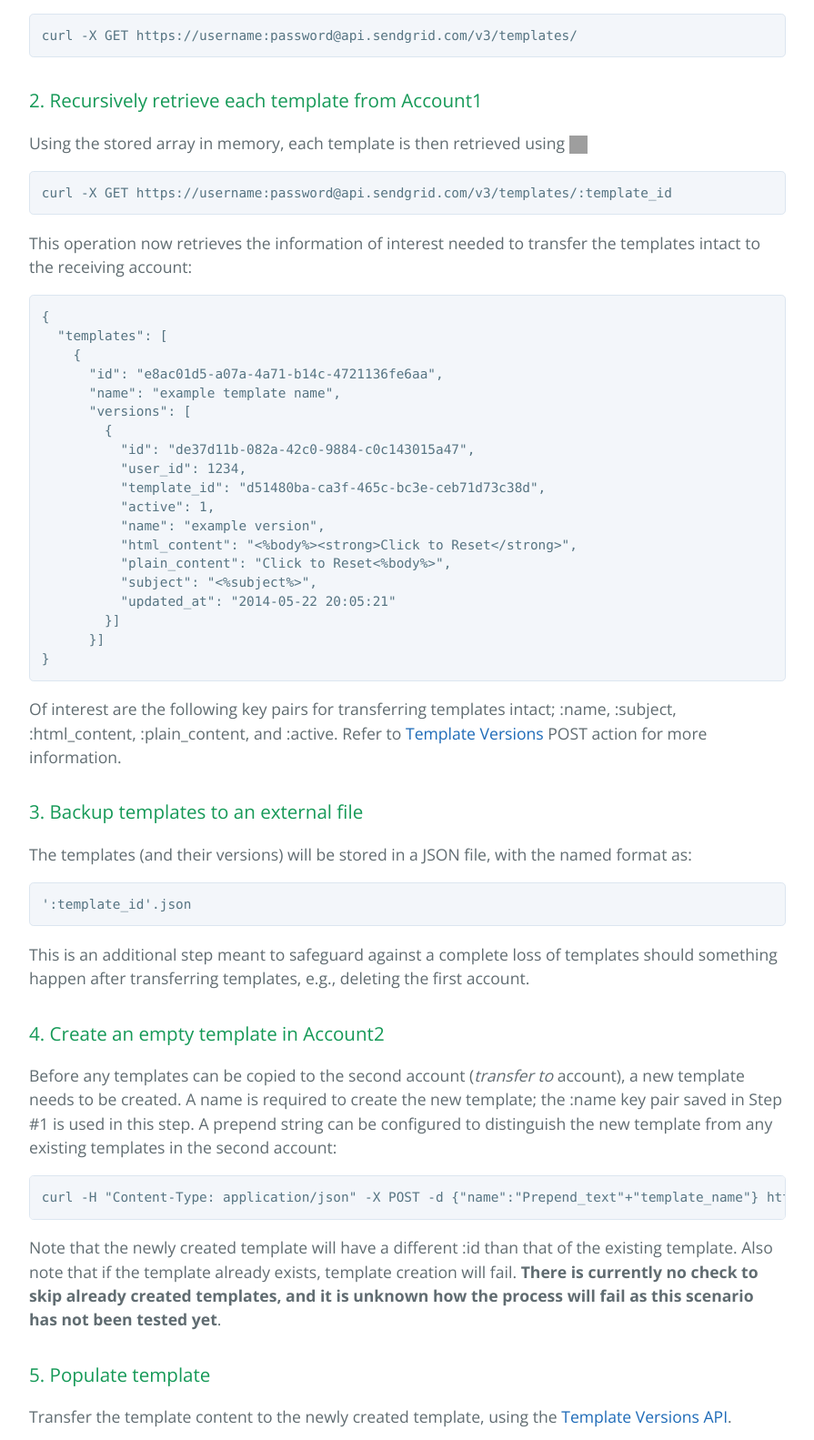
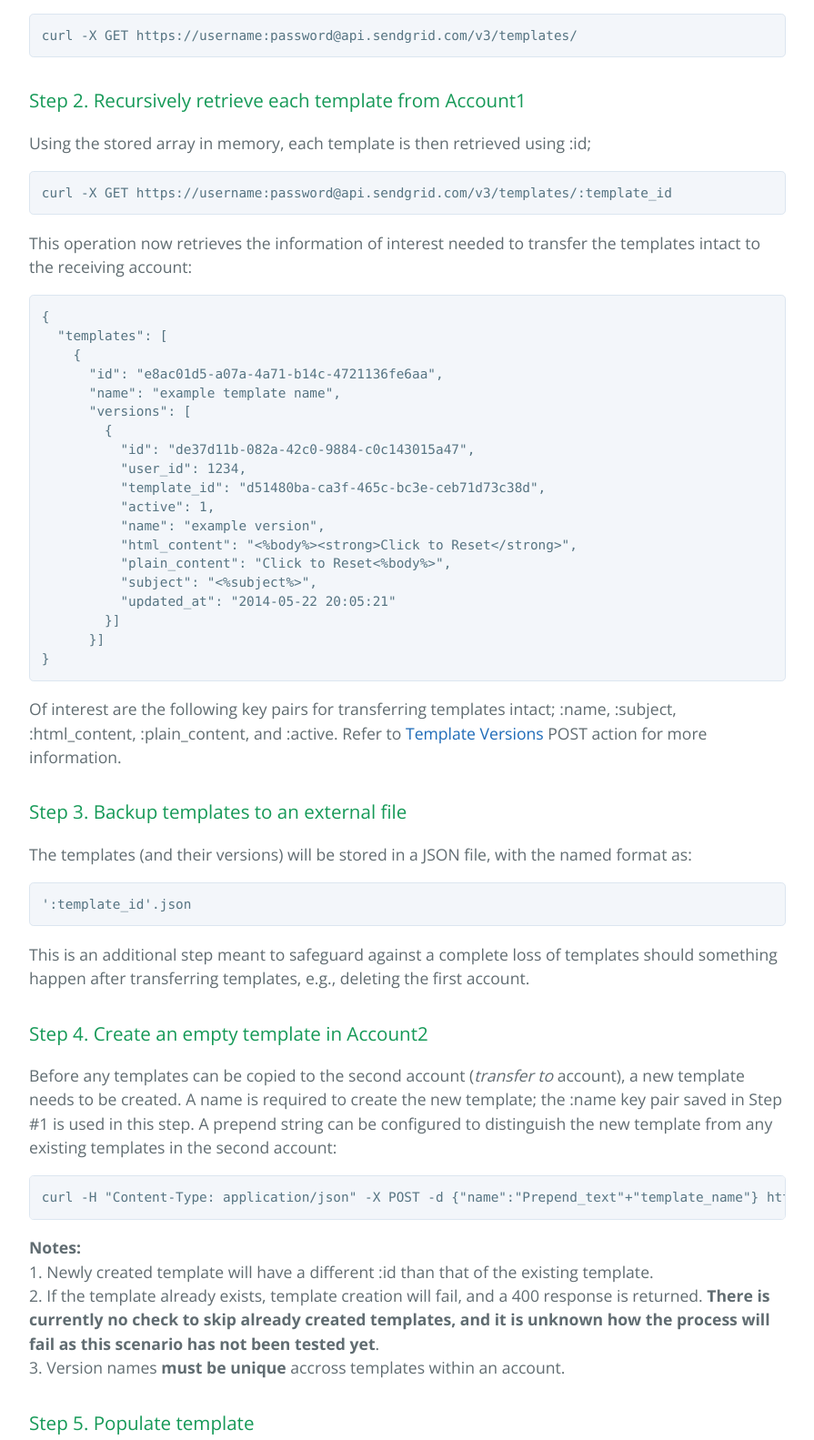
Before and after one commit to astrocaribe/template_transfer, a plain HTML site: page index.html in a window 1280 px wide. Shown: the part 1853-3436 px from the top of the page at 91% size, without its empty margins (192-1087 px from the left). Drawn offline with nearby package versions, Linux system fonts and the light colour scheme; grey boxes are pictures that could not be loaded.

```diff
--- a/index.html
+++ b/index.html
@@ -42,12 +42,12 @@
 
 <p><strong>Note:</strong> <em>This solution was coded in Ruby 2.1.2; to code in another language, use this flow as a guide, and code against appropriate analogs.</em></p>
 
-<p><strong>Important Caveat:</strong> Currently, this script <strong>does not</strong> selectively copy templates. This script will copy <strong>ALL</strong> of the templates from the first account.</p>
+<p><strong>Important Caveat:</strong> <em>Currently, this script *</em>does not** selectively copy templates. This script will copy <strong>ALL</strong> of the templates from the first account.*</p>
 
 <p>With that out of the way, here's the current flow, all examples within are drawn from the <a href="https://sendgrid.com/docs/API_Reference/Web_API_v3/Template_Engine/templates.html">Template API</a> docs:</p>
 
 <h3>
-<a id="1-retrieve-all-available-templates-from-account1" class="anchor" href="#1-retrieve-all-available-templates-from-account1" aria-hidden="true"><span class="octicon octicon-link"></span></a>1. Retrieve all available templates from Account1</h3>
+<a id="step-1-retrieve-all-available-templates-from-account1" class="anchor" href="#step-1-retrieve-all-available-templates-from-account1" aria-hidden="true"><span class="octicon octicon-link"></span></a>Step 1. Retrieve all available templates from Account1</h3>
 
 <p>In this step, all templates are copied from the first account (the <em>transfer from</em> account). This operation <em>does not</em> copy the template content; only the identifying information is retrieved:</p>
 
@@ -76,9 +76,9 @@
 </code></pre>
 
 <h3>
-<a id="2-recursively-retrieve-each-template-from-account1" class="anchor" href="#2-recursively-retrieve-each-template-from-account1" aria-hidden="true"><span class="octicon octicon-link"></span></a>2. Recursively retrieve each template from Account1</h3>
+<a id="step-2-recursively-retrieve-each-template-from-account1" class="anchor" href="#step-2-recursively-retrieve-each-template-from-account1" aria-hidden="true"><span class="octicon octicon-link"></span></a>Step 2. Recursively retrieve each template from Account1</h3>
 
-<p>Using the stored array in memory, each template is then retrieved using <img class="emoji" title=":id:" alt=":id:" src="https://assets-cdn.github.com/images/icons/emoji/unicode/1f194.png" height="20" width="20" align="absmiddle"></p>
+<p>Using the stored array in memory, each template is then retrieved using :id;</p>
 
 <pre><code>curl -X GET https://username:password@api.sendgrid.com/v3/templates/:template_id
 </code></pre>
@@ -109,7 +109,7 @@
 <p>Of interest are the following key pairs for transferring templates intact; :name, :subject, :html_content, :plain_content, and :active. Refer to <a href="https://sendgrid.com/docs/API_Reference/Web_API_v3/Template_Engine/versions.html">Template Versions</a> POST action for more information.</p>
 
 <h3>
-<a id="3-backup-templates-to-an-external-file" class="anchor" href="#3-backup-templates-to-an-external-file" aria-hidden="true"><span class="octicon octicon-link"></span></a>3. Backup templates to an external file</h3>
+<a id="step-3-backup-templates-to-an-external-file" class="anchor" href="#step-3-backup-templates-to-an-external-file" aria-hidden="true"><span class="octicon octicon-link"></span></a>Step 3. Backup templates to an external file</h3>
 
 <p>The templates (and their versions) will be stored in a JSON file, with the named format as:</p>
 
@@ -119,17 +119,20 @@
 <p>This is an additional step meant to safeguard against a complete loss of templates should something happen after transferring templates, e.g., deleting the first account.</p>
 
 <h3>
-<a id="4-create-an-empty-template-in-account2" class="anchor" href="#4-create-an-empty-template-in-account2" aria-hidden="true"><span class="octicon octicon-link"></span></a>4. Create an empty template in Account2</h3>
+<a id="step-4-create-an-empty-template-in-account2" class="anchor" href="#step-4-create-an-empty-template-in-account2" aria-hidden="true"><span class="octicon octicon-link"></span></a>Step 4. Create an empty template in Account2</h3>
 
 <p>Before any templates can be copied to the second account (<em>transfer to</em> account), a new template needs to be created. A name is required to create the new template; the :name key pair saved in Step #1 is used in this step. A prepend string can be configured to distinguish the new template from any existing templates in the second account:</p>
 
 <pre><code>curl -H "Content-Type: application/json" -X POST -d {"name":"Prepend_text"+"template_name"} https://username:password@api.sendgrid.com/v3/templates/
 </code></pre>
 
-<p>Note that the newly created template will have a different :id than that of the existing template. Also note that if the template already exists, template creation will fail. <strong>There is currently no check to skip already created templates, and it is unknown how the process will fail as this scenario has not been tested yet</strong>.</p>
+<p><strong>Notes:</strong><br>
+1. Newly created template will have a different :id than that of the existing template.<br>
+2. If the template already exists, template creation will fail, and a 400 response is returned. <strong>There is currently no check to skip already created templates, and it is unknown how the process will fail as this scenario has not been tested yet</strong>.<br>
+3. Version names <strong>must be unique</strong> accross templates within an account.</p>
 
 <h3>
-<a id="5-populate-template" class="anchor" href="#5-populate-template" aria-hidden="true"><span class="octicon octicon-link"></span></a>5. Populate template</h3>
+<a id="step-5-populate-template" class="anchor" href="#step-5-populate-template" aria-hidden="true"><span class="octicon octicon-link"></span></a>Step 5. Populate template</h3>
 
 <p>Transfer the template content to the newly created template, using the <a href="https://sendgrid.com/docs/API_Reference/Web_API_v3/Template_Engine/versions.html">Template Versions API</a>.</p>
 
@@ -139,7 +142,7 @@
 <p>The versions of each template is pushed, one at a time, to the new template, using the required key pairs described in Step #2. As a safeguard, all other information is stripped from the version before pushing changes, i.e., information such as :user_id and :updated_at, as these are regenerated on transfer.</p>
 
 <h3>
-<a id="6-wash-rinse-repeat" class="anchor" href="#6-wash-rinse-repeat" aria-hidden="true"><span class="octicon octicon-link"></span></a>6. Wash, Rinse, Repeat</h3>
+<a id="step-6-wash-rinse-repeat" class="anchor" href="#step-6-wash-rinse-repeat" aria-hidden="true"><span class="octicon octicon-link"></span></a>Step 6. Wash, Rinse, Repeat</h3>
 
 <p>Repeat Steps #2 - #5 for every template in the array retrieved in Step #1. At the end, you should have all templates transferred from your first account to the second!</p>
 
```
Also changed, not shown: params.json (+1 -1 lines).
